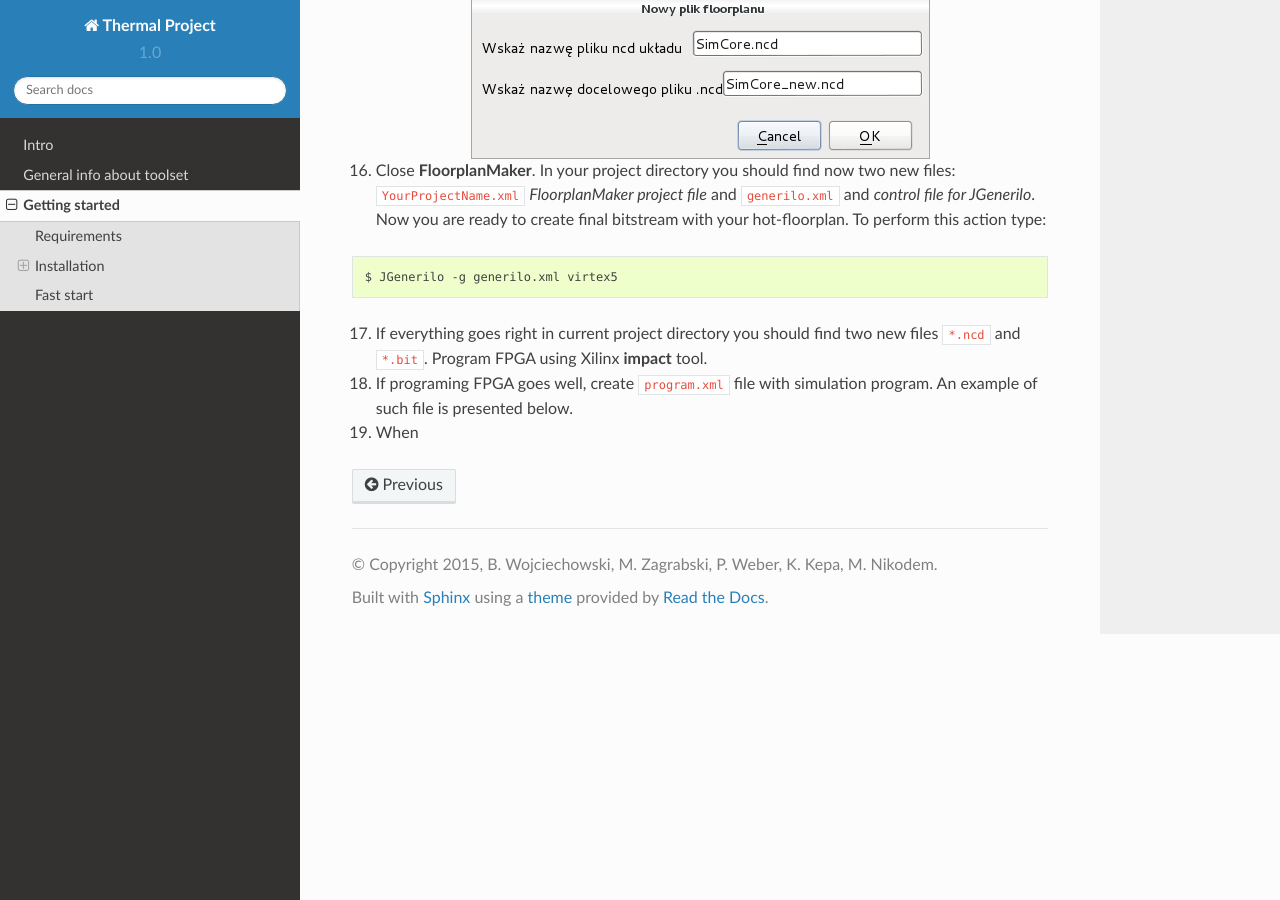
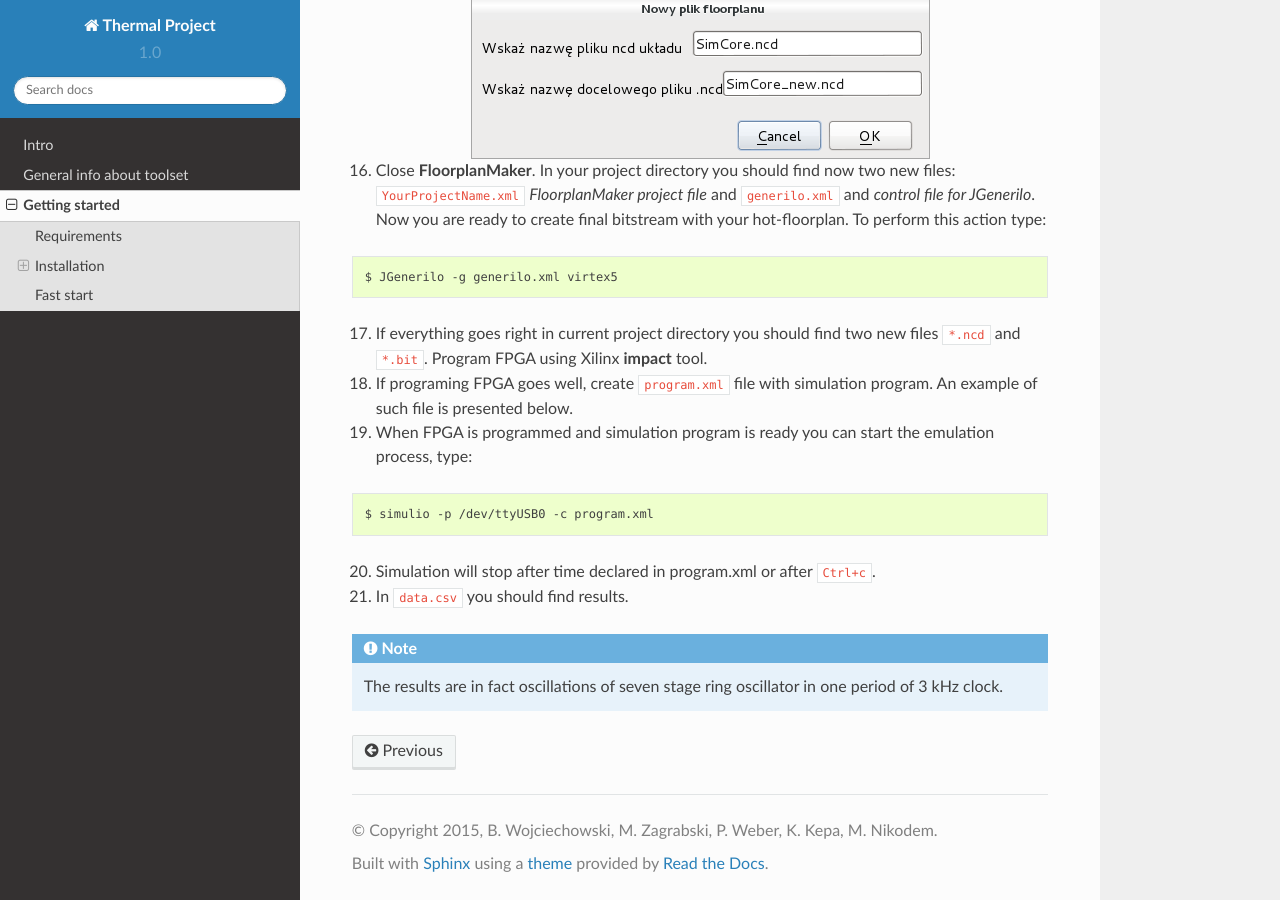
Before and after one commit to ComputerArchitectureGroupPWr/ThermalSphinx, a Sphinx documentation site: the page built from source/getting_started.rst, in a window 1280 px wide and 900 px high, scrolled down 10675 px. Built offline with Sphinx 7.4.7 and the Read the Docs theme 2.0.0, drawn with Linux system fonts in a browser that asks for light colours; pages that are not in the unit, such as notebooks, are missing from menus.

Commit message:
next revision

```diff
--- a/source/getting_started.rst
+++ b/source/getting_started.rst
@@ -360,4 +360,16 @@ Fast start
 18. If programing FPGA goes well, create ``program.xml`` file with simulation
     program. An example of such file is presented below.
 
-19. When
+19. When FPGA is programmed and simulation program is ready you can start the
+    emulation process, type:
+
+.. code-block:: bash
+
+    $ simulio -p /dev/ttyUSB0 -c program.xml
+
+20. Simulation will stop after time declared in program.xml or after ``Ctrl+c``.
+
+21. In ``data.csv`` you should find results.
+
+.. note:: The results are in fact oscillations of seven stage ring oscillator
+          in one period of 3 kHz clock.
```
Also changed, not shown: 2 other files.
